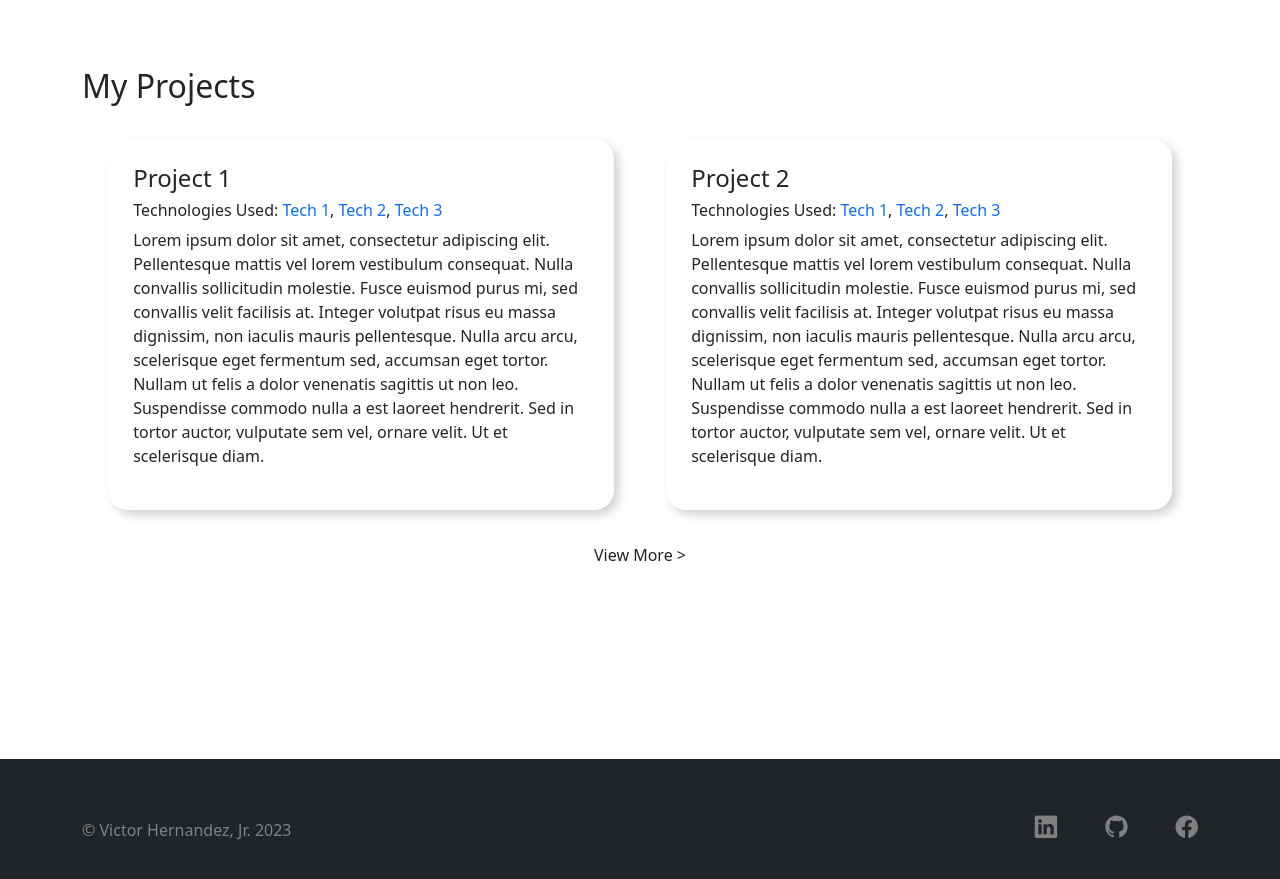
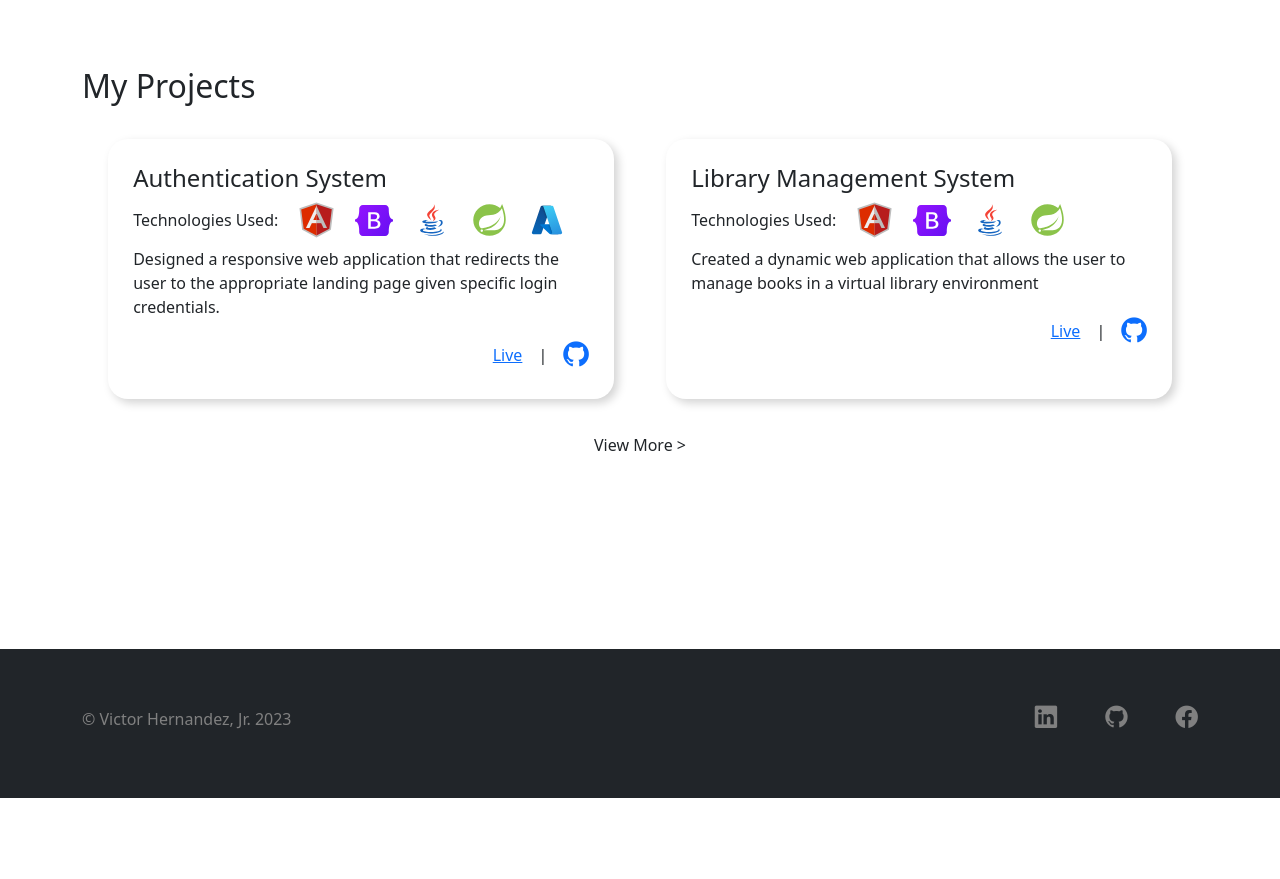
Before and after one commit to vichdz97/Website, an Angular app: page /home in a window 1280 px wide. Shown: the part 2040-2919 px from the top of the page. After the commit the page ends 2838 px from the top, so only its background shows below. Built offline with nearby package versions, Linux system fonts and the light colour scheme.

Commit message:
specified projects in project templates

```diff
--- a/src/app/home/home.component.css
+++ b/src/app/home/home.component.css
@@ -17,6 +17,10 @@
 
 .info {
     font-size: 2vw;
+}
+
+.bi {
+    transition: 0.3s;
 }
 
 .about-me {
@@ -50,7 +54,7 @@ figure img:hover {
     min-width: 500px;
     max-width: 960px;
     border-radius: 20px;
-    box-shadow: 5px 5px 10px lightgray;
+    box-shadow: 4px 4px 10px lightgray;
     margin: 2vw;
     padding: 2vw;
     transition: 0.5s;
@@ -59,6 +63,15 @@ figure img:hover {
 .box:hover {
     box-shadow: 10px 10px 20px lightgray;
     transition: 0.5s;
+}
+
+.tech-used {
+    width: 3vw;
+    margin-left: 1.5vw;
+}
+
+.box .bi {
+    font-size: 2vw;
 }
 
 .view-more {
--- a/src/app/home/home.component.html
+++ b/src/app/home/home.component.html
@@ -56,47 +56,20 @@
         <h2>My Projects</h2>
         <div class="container">
             <div class="row">
-                <div class="col box">
-                    <h4>Project 1</h4>
-                    <h6>
+                <div class="col box" *ngFor="let proj of projects">
+                    <h4>{{ proj.title }}</h4>
+                    <h6 class="d-flex align-items-center">
                         Technologies Used:
-                        <span class="text-primary">Tech 1</span>,
-                        <span class="text-primary">Tech 2</span>,
-                        <span class="text-primary">Tech 3</span>
+                        <div *ngFor="let techName of proj.tech">
+                            <img src="assets/logos/{{techName}}.svg" alt="Tech logo" class="tech-used">
+                        </div>
                     </h6>
-                    <p>
-                        Lorem ipsum dolor sit amet, consectetur adipiscing elit.
-                        Pellentesque mattis vel lorem vestibulum consequat.
-                        Nulla convallis sollicitudin molestie.
-                        Fusce euismod purus mi, sed convallis velit facilisis at.
-                        Integer volutpat risus eu massa dignissim, non iaculis mauris
-                        pellentesque. Nulla arcu arcu, scelerisque eget fermentum sed,
-                        accumsan eget tortor. Nullam ut felis a dolor venenatis sagittis
-                        ut non leo. Suspendisse commodo nulla a est laoreet hendrerit.
-                        Sed in tortor auctor, vulputate sem vel, ornare velit.
-                        Ut et scelerisque diam.
-                    </p>
-                </div>
-                <div class="col box">
-                    <h4>Project 2</h4>
-                    <h6>
-                        Technologies Used:
-                        <span class="text-primary">Tech 1</span>,
-                        <span class="text-primary">Tech 2</span>,
-                        <span class="text-primary">Tech 3</span>
-                    </h6>
-                    <p>
-                        Lorem ipsum dolor sit amet, consectetur adipiscing elit.
-                        Pellentesque mattis vel lorem vestibulum consequat.
-                        Nulla convallis sollicitudin molestie.
-                        Fusce euismod purus mi, sed convallis velit facilisis at.
-                        Integer volutpat risus eu massa dignissim, non iaculis mauris
-                        pellentesque. Nulla arcu arcu, scelerisque eget fermentum sed,
-                        accumsan eget tortor. Nullam ut felis a dolor venenatis sagittis
-                        ut non leo. Suspendisse commodo nulla a est laoreet hendrerit.
-                        Sed in tortor auctor, vulputate sem vel, ornare velit.
-                        Ut et scelerisque diam.
-                    </p>
+                    <p>{{ proj.description }}</p>
+                    <div class="d-flex justify-content-end align-items-center">
+                        <a href="#" class="text-primary">Live</a>
+                        <span class="mx-3">|</span>
+                        <a href="https://github.com/{{proj.url}}" target="_blank"><i class="bi bi-github"></i></a>
+                    </div>
                 </div>
             </div>
         </div>
--- a/src/app/home/home.component.ts
+++ b/src/app/home/home.component.ts
@@ -27,4 +27,20 @@ export class HomeComponent {
     { fileName: "android-studio", name: "Android Studio"}
   ];
 
+  projects = [
+    {
+      title: "Authentication System",
+      tech: ["angular", "bootstrap", "java", "spring-boot", "azure"],
+      description: `Designed a responsive web application that redirects the user
+                    to the appropriate landing page given specific login credentials.`,
+      url: "CSTyyCap/AuthenticationSystem"
+    },
+    {
+      title: "Library Management System",
+      tech: ["angular", "bootstrap", "java", "spring-boot"],
+      description: `Created a dynamic web application that allows the user to
+                    manage books in a virtual library environment`,
+      url: "NGT-Project-Team-B/Library-Management-System"
+    }
+  ];
 }
```
